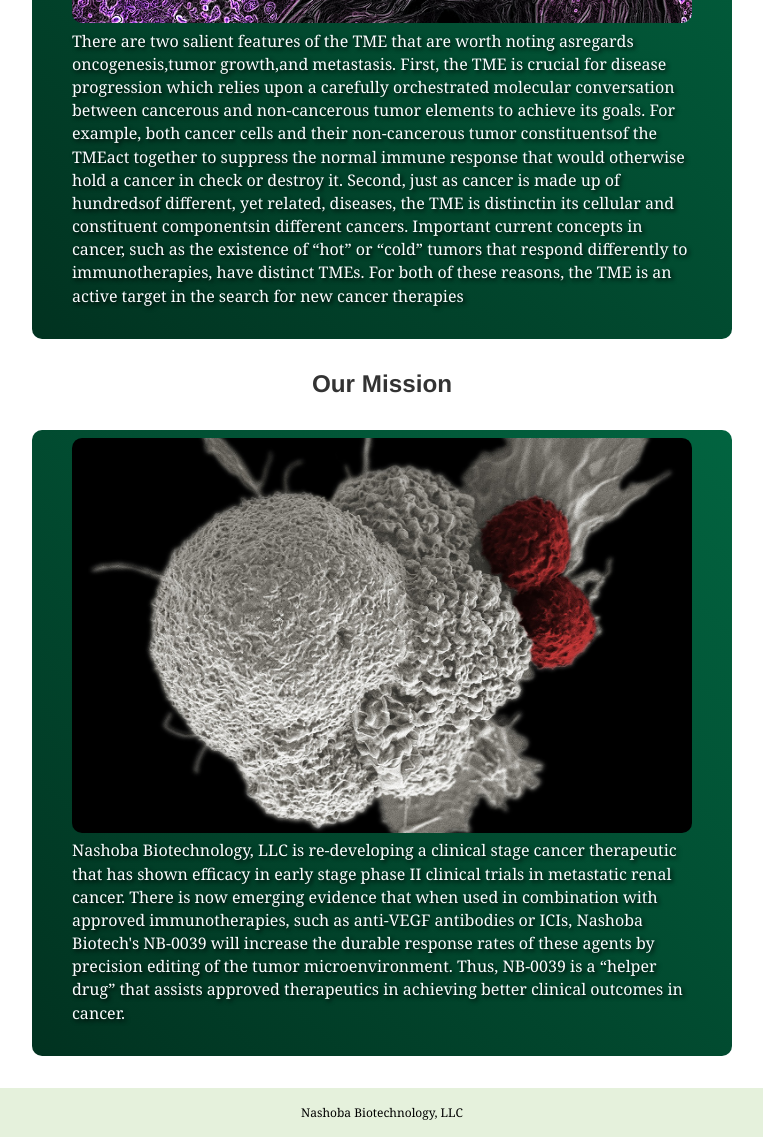
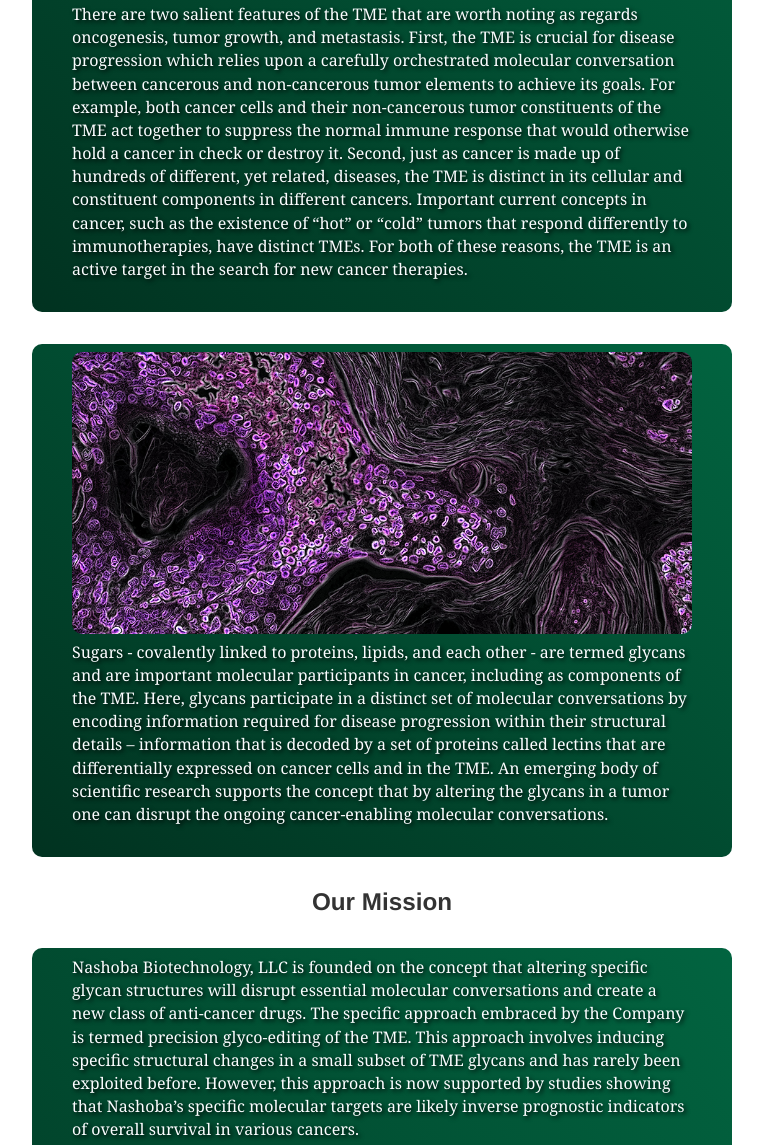
Before and after one commit to EthanNC/nashoba-biotech, a Gatsby site: page / in a window 1280 px wide. Shown: the part 2101-3246 px from the top of the page, without its empty margins (258-1021 px from the left). Built offline with nearby package versions, Linux system fonts and the light colour scheme; Gatsby itself is replaced by a stand-in of ours.

Commit message:
site content

```diff
--- a/src/pages/index.js
+++ b/src/pages/index.js
@@ -74,8 +74,22 @@ const IndexPage = () => (
       margin:"2rem auto",
       textShadow: " 2px 2px 4px #000000"
     }}>
+      <img style={{margin:0, borderRadius: '10px' }} src={image2}/>
+<p>There are two salient features of the TME that are worth noting as regards oncogenesis, tumor growth, and metastasis. First, the TME is crucial for disease progression which relies upon a carefully orchestrated molecular conversation between cancerous and non-cancerous tumor elements to achieve its goals. For example, both cancer cells and their non-cancerous tumor constituents of the TME act together to suppress the normal immune response that would otherwise hold a cancer in check or destroy it. Second, just as cancer is made up of hundreds of different, yet related, diseases, the TME is distinct in its cellular and constituent components in different cancers. Important current concepts in cancer, such as the existence of “hot” or “cold” tumors that respond differently to immunotherapies, have distinct TMEs. For both of these reasons, the TME is an active target in the search for new cancer therapies. </p>
+      </div>
+      <div     style={{
+      padding: ".5rem 2.5rem",
+      color: COLORS.lightWhite,
+      fontWeight: 400,
+      background: GRADIENT,
+      borderRadius: BORDER_RADIUS,
+      borderWidth: 0,
+      cursor: "pointer",
+      margin:"2rem auto",
+      textShadow: " 2px 2px 4px #000000"
+    }}>
       <img style={{margin:0, borderRadius: '10px' }} src={image4}/>
-<p>There are two salient features of the TME that are worth noting asregards oncogenesis,tumor growth,and metastasis. First, the TME is crucial for disease progression which relies upon a carefully orchestrated molecular conversation between cancerous and non-cancerous tumor elements to achieve its goals. For example, both cancer cells and their non-cancerous tumor constituentsof the TMEact together to suppress the normal immune response that would otherwise hold a cancer in check or destroy it. Second, just as cancer is made up of hundredsof different, yet related, diseases, the TME is distinctin its cellular and constituent componentsin different cancers. Important current concepts in cancer, such as the existence of “hot” or “cold” tumors that respond differently to immunotherapies, have distinct TMEs. For both of these reasons, the TME is an active target in the search for new cancer therapies</p>
+<p>Sugars - covalently linked to proteins, lipids, and each other - are termed glycans and are important molecular participants in cancer, including as components of the TME. Here, glycans participate in a distinct set of molecular conversations by encoding information required for disease progression within their structural details – information that is decoded by a set of proteins called lectins that are differentially expressed on cancer cells and in the TME.  An emerging body of scientific research supports the concept that by altering the glycans in a tumor one can disrupt the ongoing cancer-enabling molecular conversations. </p>
       </div>
       <h2 style={{textAlign:"center"}}>Our Mission</h2>
       <div     style={{
@@ -89,8 +103,9 @@ const IndexPage = () => (
       margin:"2rem auto",
       textShadow: " 2px 2px 4px #000000"
     }}>
+      <p>Nashoba Biotechnology, LLC is founded on the concept that altering specific glycan structures will disrupt essential molecular conversations and create a new class of anti-cancer drugs. The specific approach embraced by the Company is termed precision glyco-editing of the TME. This approach involves inducing specific structural changes in a small subset of TME glycans and has rarely been exploited before.  However, this approach is now supported by studies showing that Nashoba’s specific molecular targets are likely inverse prognostic indicators of overall survival in various cancers. </p>
       <img style={{margin:0, borderRadius: '10px'}} src={image3}/>
-      <p>Nashoba Biotechnology, LLC is re-developing a clinical stage cancer therapeutic that has shown efficacy in early stage phase II clinical trials in metastatic renal cancer. There is now emerging evidence that when used in combination with approved immunotherapies, such as anti-VEGF antibodies or ICIs, Nashoba Biotech's NB-0039 will increase the durable response rates of these agents by precision editing of the tumor microenvironment. Thus, NB-0039 is a “helper drug” that assists approved therapeutics in achieving better clinical outcomes in cancer.</p>
+      <p>Nashoba Biotechnology, LLC is re-developing a therapeutic candidate that has previously shown safety and efficacy in early stage phase II clinical trials in metastatic cancer. The Company believes that, if used in combination with approved immunotherapies such as anti-VEGF antibodies or ICIs, its lead clinical candidate will increase the durable response rates of these agents by precision glyco-editing of the TME. Thus, we envisage our clinical candidate as a “helper drug” that assists approved therapeutics in achieving even better clinical outcomes for cancer patients. </p>
 
       </div>
     </div>
```
